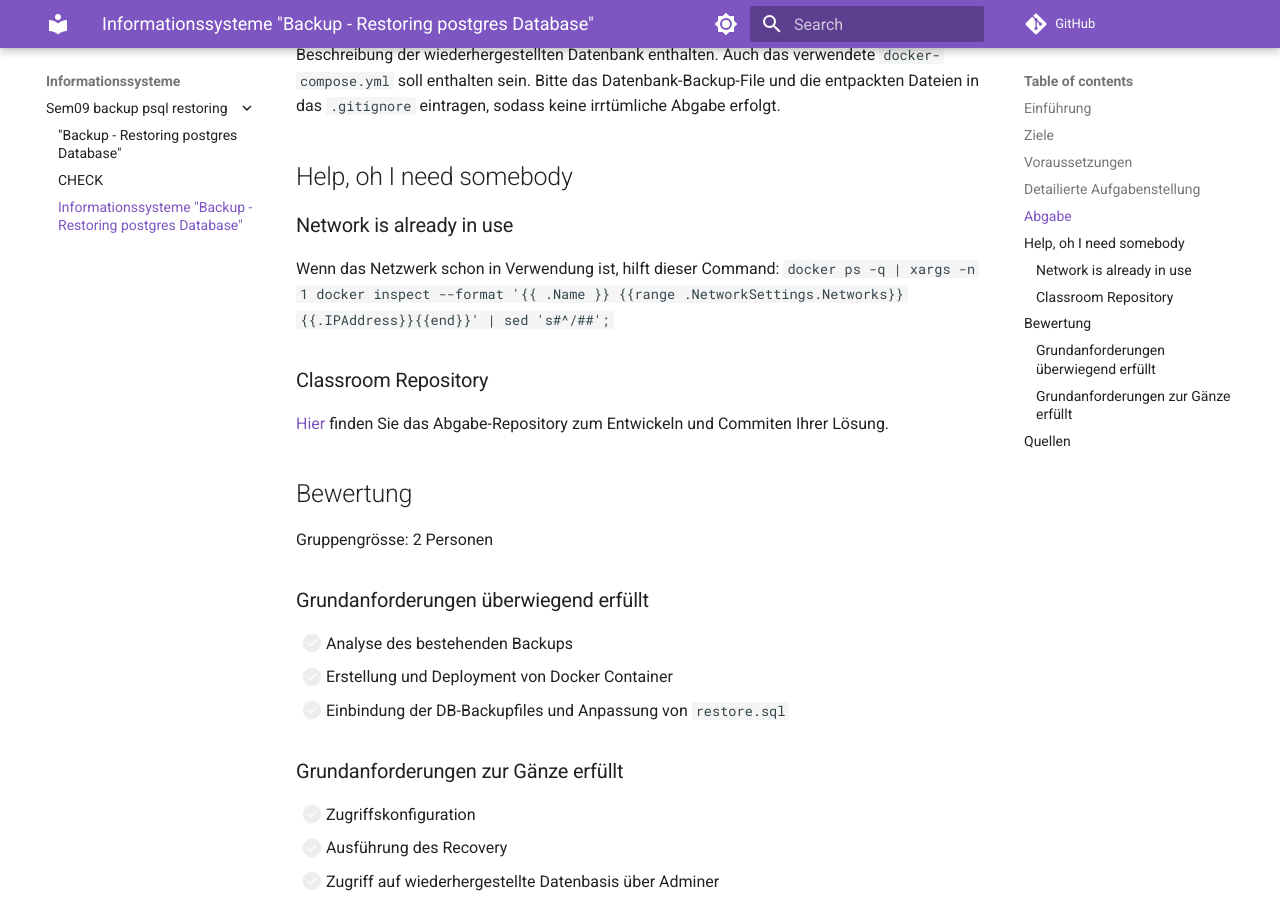
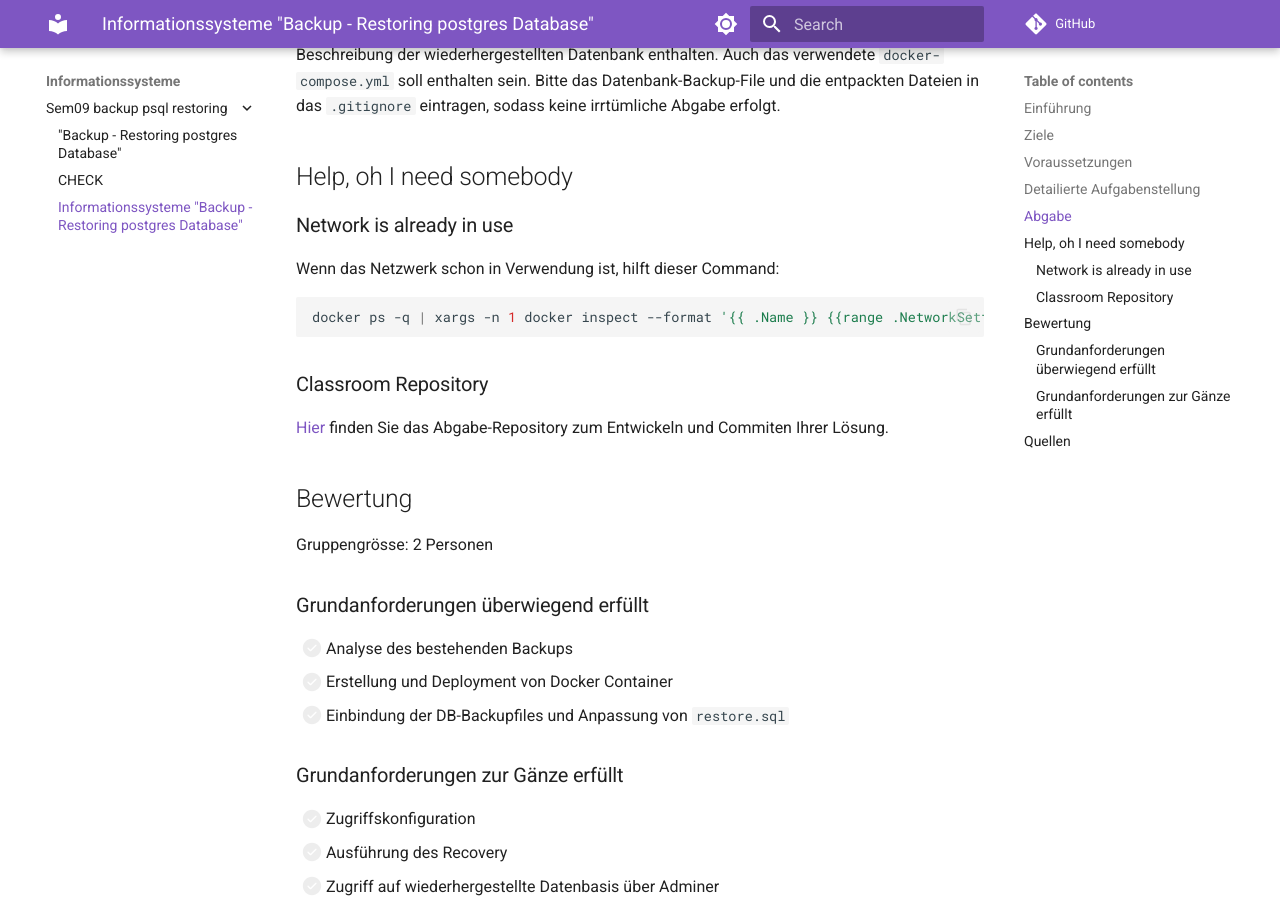
Before and after one commit to TGM-HIT/insy-exercises, an MkDocs documentation site: the page built from docs/informationssysteme_/sem09_backup_psql_restoring/TASK.md, in a window 1280 px wide and 900 px high, scrolled down 1194 px. Built offline with MkDocs 1.6.1 and Material for MkDocs 9.7.7, drawn with Linux system fonts in a browser that asks for light colours; comment, search, counter and statistics services are not loaded.

Commit message:
format optimized

````diff
--- a/docs/informationssysteme_/sem09_backup_psql_restoring/TASK.md
+++ b/docs/informationssysteme_/sem09_backup_psql_restoring/TASK.md
@@ -23,7 +23,10 @@ Im Repository soll das `README.md` die notwendigen Schritte beschreiben und eine
 ## Help, oh I need somebody
 ### Network is already in use
 Wenn das Netzwerk schon in Verwendung ist, hilft dieser Command:
-`docker ps -q | xargs -n 1 docker inspect --format '{{ .Name }} {{range .NetworkSettings.Networks}} {{.IPAddress}}{{end}}' | sed 's#^/##';`
+
+```bash
+docker ps -q | xargs -n 1 docker inspect --format '{{ .Name }} {{range .NetworkSettings.Networks}} {{.IPAddress}}{{end}}' | sed 's#^/##';
+```
 
 ### Classroom Repository
 [Hier](https://classroom.github.com/a/356savRb) finden Sie das Abgabe-Repository zum Entwickeln und Commiten Ihrer Lösung.
````
